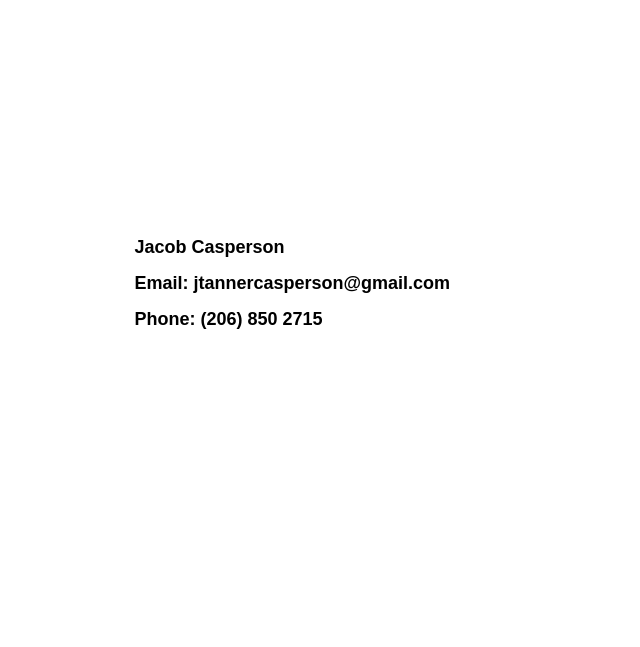
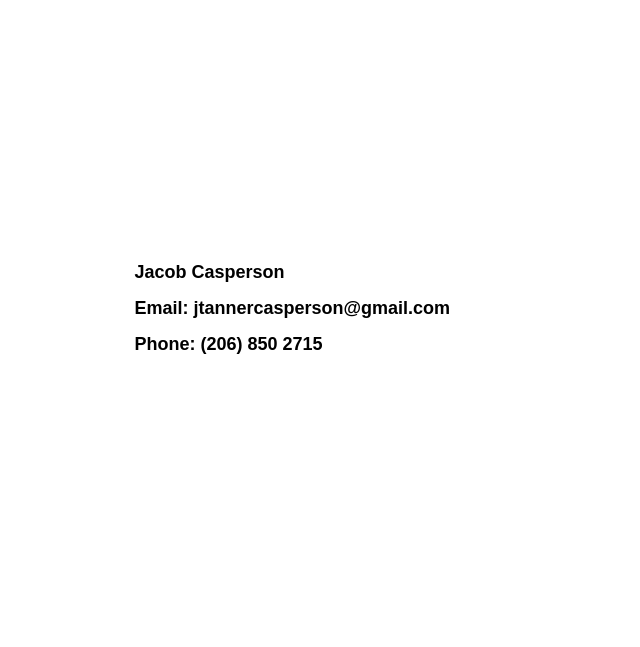
Before and after one commit to jataca/WebRepo, a PHP site: page /contact.html in a window 1280 px wide. Shown: the part 270-917 px from the top of the page, without its empty margins (0-640 px from the left). Before the commit the page ends 599 px from the top, so only its background shows below. Run offline with PHP 8.4, Linux system fonts and the light colour scheme.

Commit message:
again…

```diff
--- a/homestyles.css
+++ b/homestyles.css
@@ -54,13 +54,13 @@ body {font-family:Arial, Helvetica, sans-serif; font-size:12px;}
 .floatleft {
     float:left;
     padding-left: 15px;
-    pdading-top: 50px
+    pdading-top: 75px
     width: 10%;
     height: 400px;
 }
 
 .floatright {
-    padding-top: 50px;
+    padding-top: 75px;
     float: right;
     height: 400px;
     width: 90%;
```
